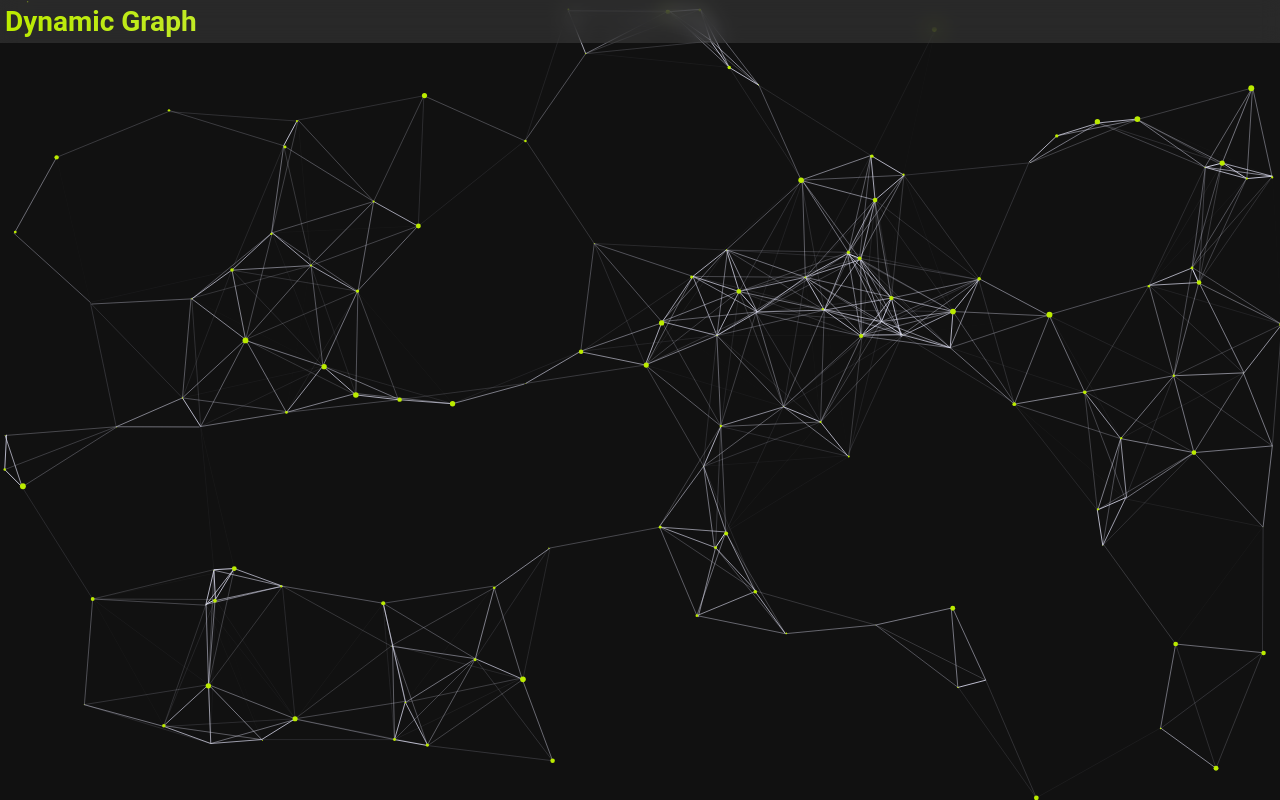
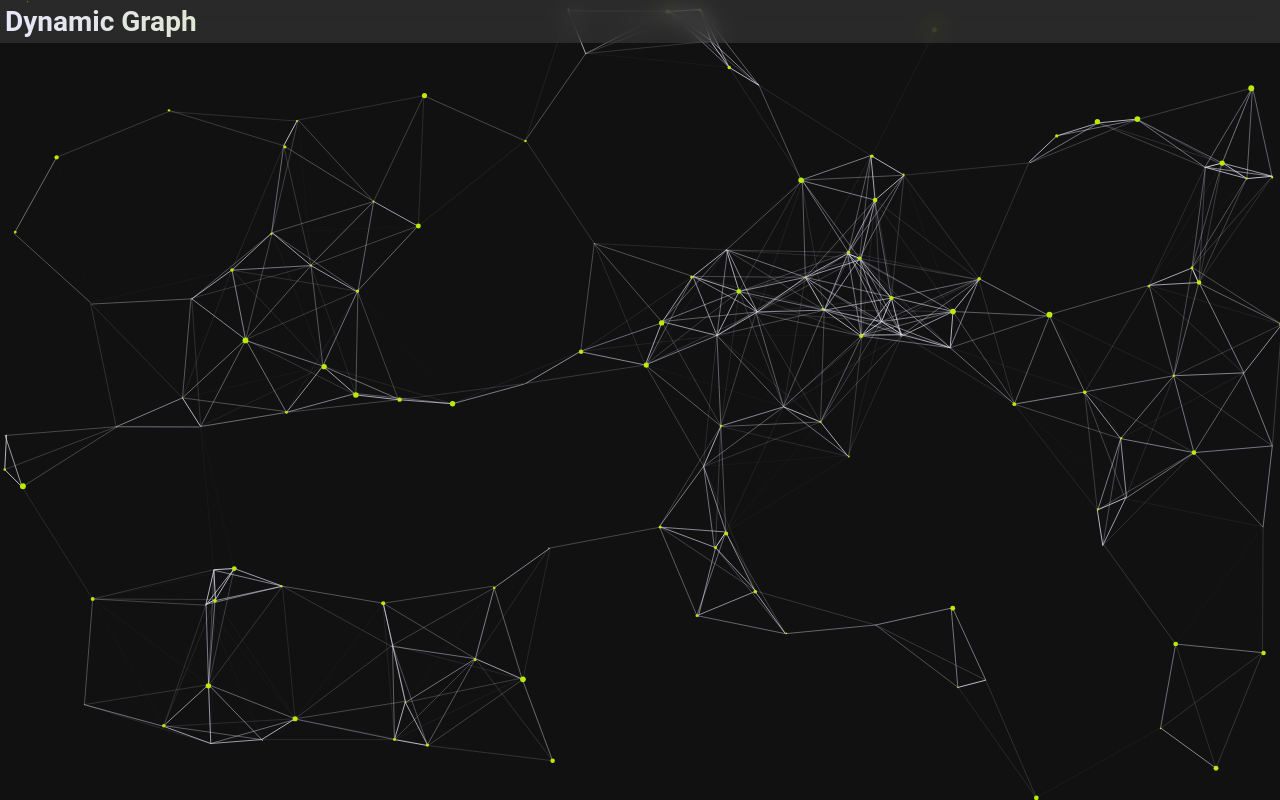
Before and after one commit to adrita-reeti/Dynamic-Graph, a plain HTML site: page index.html in a window 1280 px wide. Drawn offline with nearby package versions, Linux system fonts and the light colour scheme.

Commit message:
Update index.html

```diff
--- a/index.html
+++ b/index.html
@@ -443,7 +443,7 @@
     <div
         style="position: fixed; width: 100%; top: 0; left: 0; background: rgba(255, 255, 255, 0.1); backdrop-filter: blur(10px); -webkit-backdrop-filter: blur(10px); z-index: 1000;">
         <div>
-            <h1 style="margin: 5px; background: linear-gradient(to right, #BBEB00, #E6E6FA ); -webkit-background-clip: text; -webkit-text-fill-color: transparent;"
+            <h1 style="margin: 5px; background: linear-gradient(to right, #E6E6FA, #BBEB00 ); -webkit-background-clip: text; -webkit-text-fill-color: transparent;"
                 href="#">Dynamic Graph</h1>
         </div>
     </div>
```
